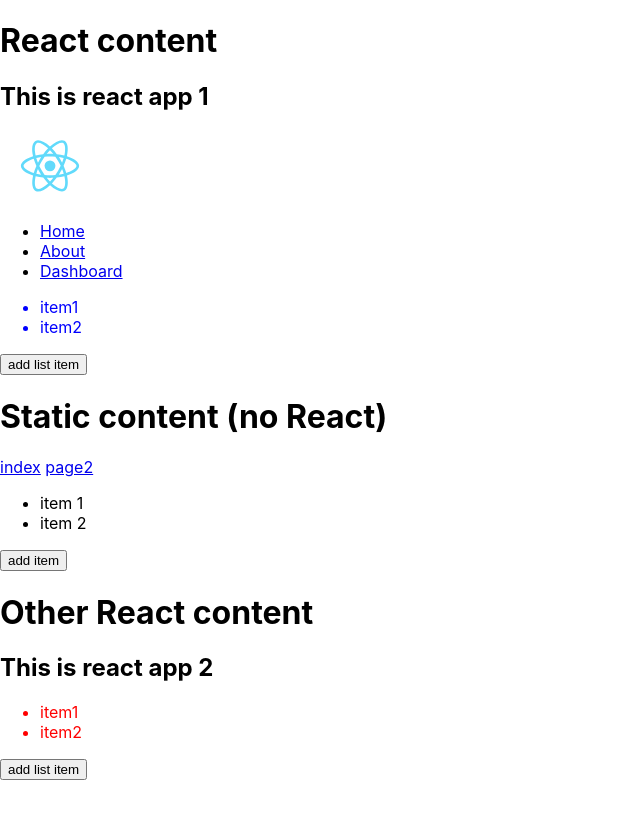
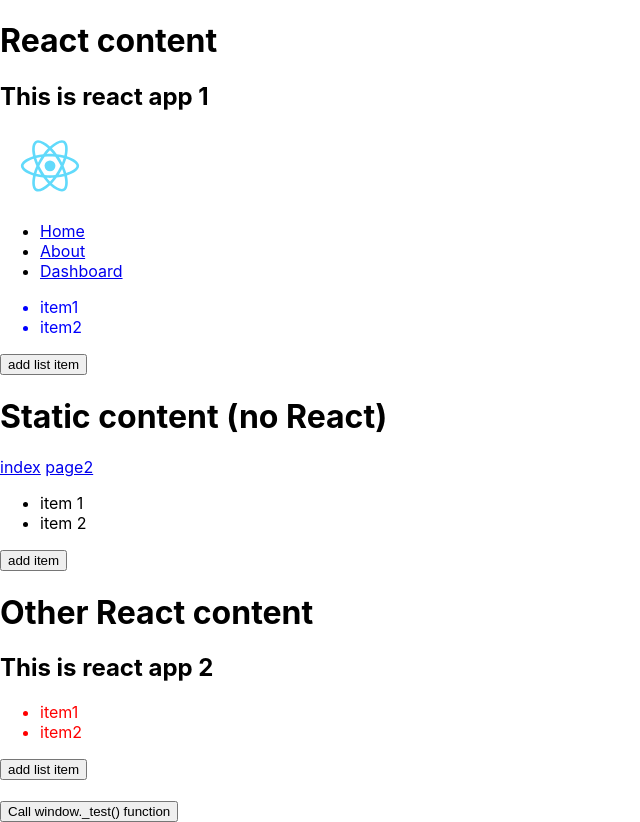
Before and after one commit to AlexYegupov/multiple-react, a React (Create React App) app: page / in a window 1280 px wide. Shown: the whole page, without its empty margins (0-640 px from the left). Before the commit the page ends 800 px from the top, so only its background shows below. Built offline with nearby package versions, Linux system fonts and the light colour scheme.

Commit message:
added running window._test() function from react

```diff
--- a/src/App2.js
+++ b/src/App2.js
@@ -5,11 +5,16 @@
 
 console.log(`SSSSSSSSSS`, styles)
 
+// window._test = () => alert(123);
+
 function App2() {
   return (
     <div className="App2">
       <h2>This is react app 2 </h2>
       <List colorClass={styles.red} />
+      <br />
+      <button onClick={() => window._test()}>Call window._test() function</button>
+
     </div>
   );
 }
```
Also changed, not shown: src/App.js (+0 -31 lines), 5 other files (tests, documents, lock files or other folders).
